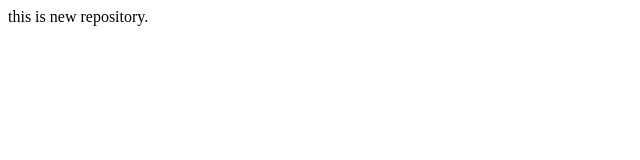
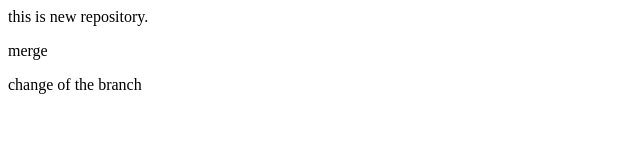
Before and after one commit to Yash-Desai0/localrepo, a plain HTML site: page index.html in a window 1280 px wide. Shown: the whole page, without its empty margins (0-640 px from the left). Drawn offline with Linux system fonts and the light colour scheme.

Commit message:
second branch

```diff
--- a/index.html
+++ b/index.html
@@ -1,3 +1,3 @@
 <p>this is new repository.</p>
-
-</p>
+<p>merge</p>
+<p>change of the branch</p>
```
